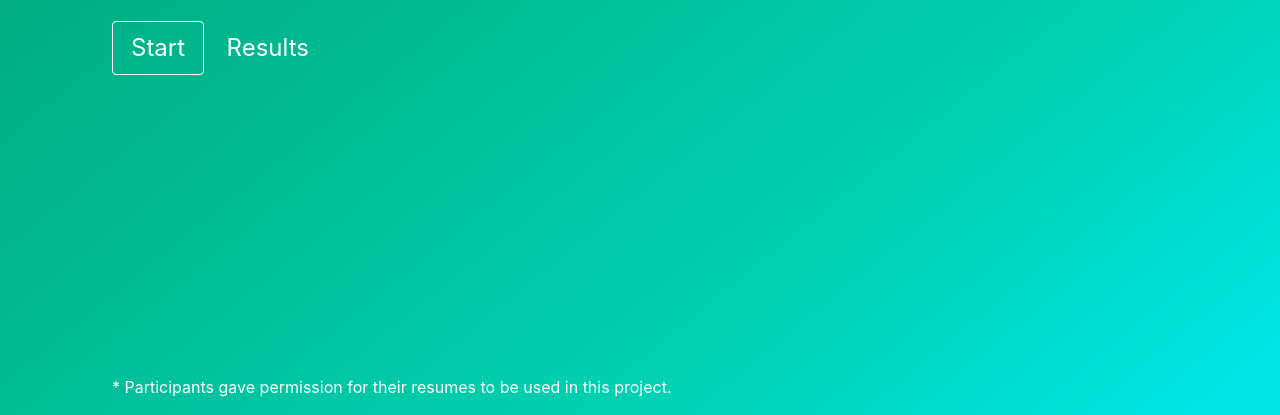
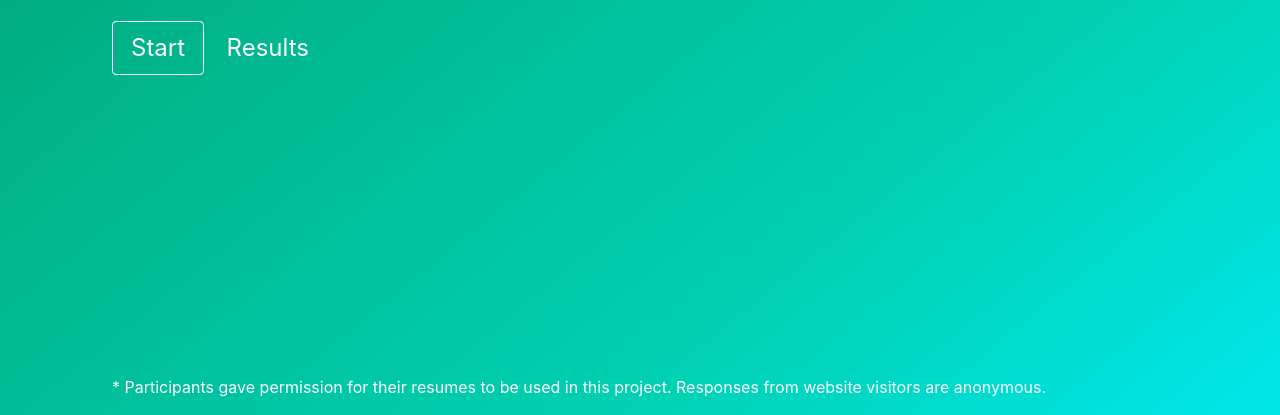
Before and after one commit to resumesai/resumesai.github.io, a plain HTML site: page index.html in a window 1280 px wide. Shown: the part 385-800 px from the top of the page. Drawn offline with Linux system fonts and the light colour scheme.

Commit message:
Update landing page footer

```diff
--- a/index.html
+++ b/index.html
@@ -39,7 +39,7 @@
             <div class="container">
                 <div class="content">
                     <div class="disclaimer">
-                        <p>* Participants gave permission for their resumes to be used in this project.</p>
+                        <p>* Participants gave permission for their resumes to be used in this project. Responses from website visitors are anonymous.</p>
                     </div>
                 </div>
             </div>
```
